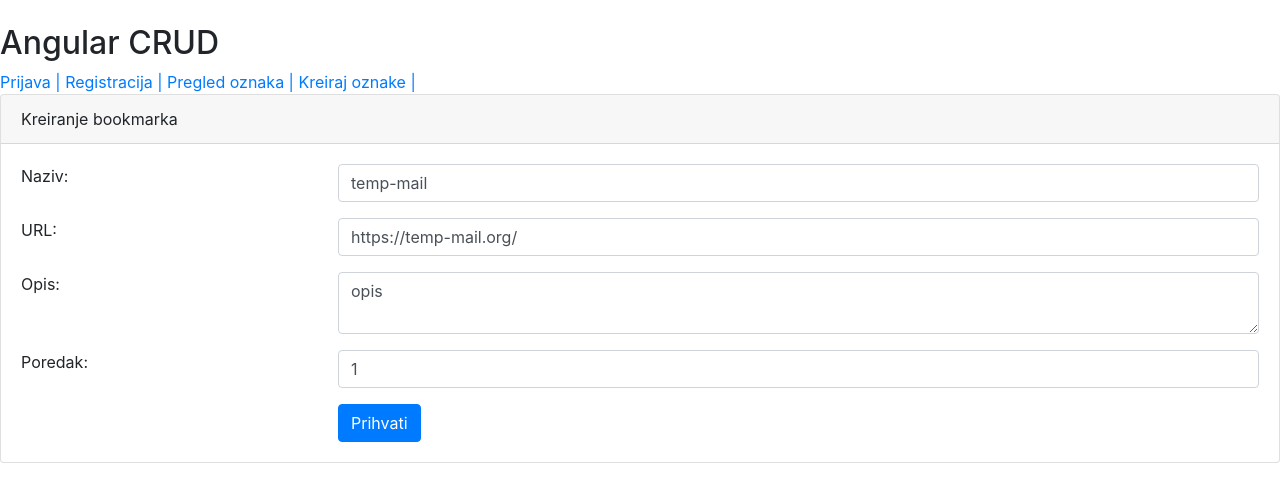
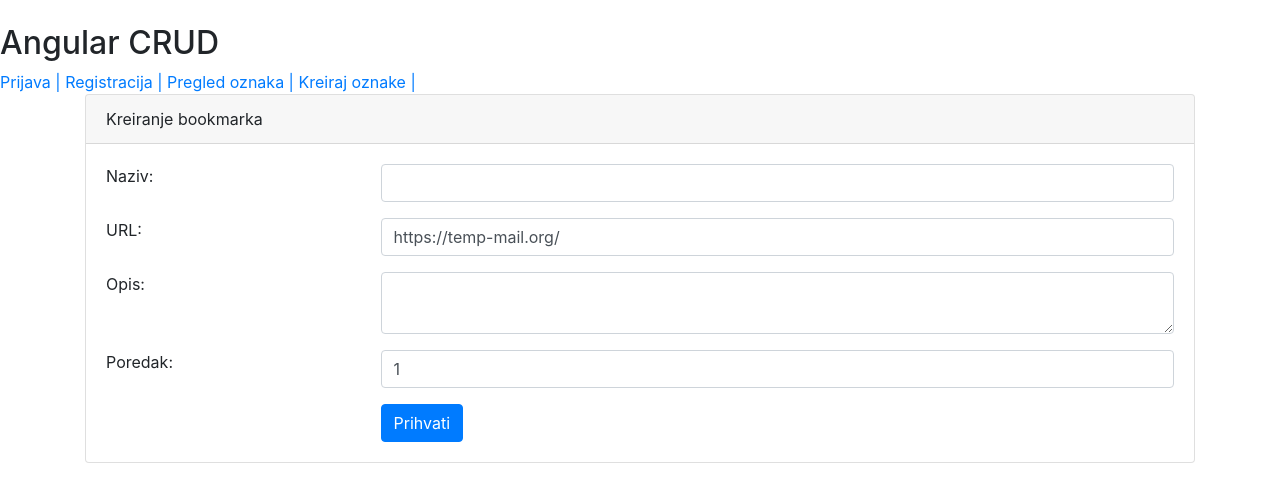
Before and after one commit to icoklo/angularProject, an Angular app: page /bookmarks/create in a window 1280 px wide. Shown: the top 502 px of the page. Built offline with nearby package versions, Linux system fonts and the light colour scheme.

Commit message:
repaired frontend

```diff
--- a/src/app/bookmarks-create/bookmarks-create.component.html
+++ b/src/app/bookmarks-create/bookmarks-create.component.html
@@ -1,8 +1,11 @@
+<div class="container">
+    <div class="row justify-content-center">
+        <div class="col-sm-12">
             <div class="card" style="min-width: 60%;">
                 <div class="card-header">Kreiranje bookmarka</div>
 
                 <div class="card-body">
-        <form #bookmarksCreateForm="ngForm" (ngSubmit)="onSubmit()" >
+                    <form #bookmarksCreateForm="ngForm" (ngSubmit)="onSubmit()">
 
                         <input type="hidden" name="_token" value="MIfcOWZlNBXMWrPfli17jqy6XAh1FNFBxw9TKvcd">
                         <div class="form-group row label-floating ">
@@ -28,7 +31,8 @@
                         <div class="form-group row label-floating ">
                             <label class="col-sm-3 control-label"> Poredak: </label>
                             <div class="col-sm-9">
-                    <input type="number" name="sort_order" min="1" class="form-control" required="" [(ngModel)]="bookmarkModel.sort_order">
+                                <input type="number" name="sort_order" min="1" class="form-control" required=""
+                                    [(ngModel)]="bookmarkModel.sort_order">
                             </div>
                         </div>
                         <div class="form-group row mb-0">
@@ -41,3 +45,6 @@
                     </form>
                 </div>
             </div>
+        </div>
+    </div>
+</div>
--- a/src/app/bookmarks-create/bookmarks-create.component.ts
+++ b/src/app/bookmarks-create/bookmarks-create.component.ts
@@ -10,7 +10,7 @@ import { Router } from '@angular/router';
 })
 export class BookmarksCreateComponent implements OnInit {
 
-    bookmarkModel = new Bookmark('temp-mail', 'https://temp-mail.org/', 'opis', 1);
+    bookmarkModel = new Bookmark('', 'https://temp-mail.org/', '', 1);
     constructor(private bookmarkService: BookmarksService, private router: Router) { }
 
     ngOnInit() {
--- a/src/app/bookmarks-edit/bookmarks-edit.component.html
+++ b/src/app/bookmarks-edit/bookmarks-edit.component.html
@@ -1,3 +1,6 @@
+<div class="container">
+    <div class="row justify-content-center">
+        <div class="col-sm-12">
             <div class="card" style="min-width: 60%;">
                 <div class="card-header">Uredi bookmark</div>
 
@@ -28,7 +31,8 @@
                         <div class="form-group row label-floating ">
                             <label class="col-sm-3 control-label"> Poredak: </label>
                             <div class="col-sm-9">
-                    <input type="number" name="sort_order" min="1" class="form-control" required="" [(ngModel)]="bookmarkModel.sort_order">
+                                <input type="number" name="sort_order" min="1" class="form-control" required=""
+                                    [(ngModel)]="bookmarkModel.sort_order">
                             </div>
                         </div>
                         <div class="form-group row mb-0">
@@ -41,3 +45,6 @@
                     </form>
                 </div>
             </div>
+        </div>
+    </div>
+</div>
--- a/src/app/bookmarks-show/bookmarks-show.component.html
+++ b/src/app/bookmarks-show/bookmarks-show.component.html
@@ -1,10 +1,13 @@
+<div class="container">
+    <div class="row justify-content-center">
+        <div class="col-sm-12">
             <div class="card">
                 <div class="card-header">Pregled bookmarka</div>
 
                 <div class="card-body">
                     <div class="form-group row mb-0">
                         <div class="col-sm-6 offset-sm-4" style="margin-bottom: 20px">
-                <a href="" class="btn btn-primary" style="float:right;">
+                            <a routerLink="/bookmarks/create" class="btn btn-primary" style="float:right;">
                                 Dodaj novi zapis
                             </a>
                         </div>
@@ -37,3 +40,6 @@
                     </div>
                 </div>
             </div>
+        </div>
+    </div>
+</div>
--- a/src/app/bookmarks.service.ts
+++ b/src/app/bookmarks.service.ts
@@ -28,12 +28,12 @@ export class BookmarksService {
         return this.http.get<Bookmark>(this.url);
     }
 
-    updateBookmark(id, bookmark) {
+    updateBookmark(id: number, bookmark: Bookmark) {
         this.url = environment.apiUrl + '/bookmarks/edit/' + id;
         return this.http.put(this.url, bookmark);
     }
 
-    deleteBookmark(id) {
+    deleteBookmark(id: number) {
         this.url = environment.apiUrl + '/bookmarks/delete/' + id;
         return this.http.delete(this.url);
     }
```
Lines whose indentation alone changed are shown as unchanged.
